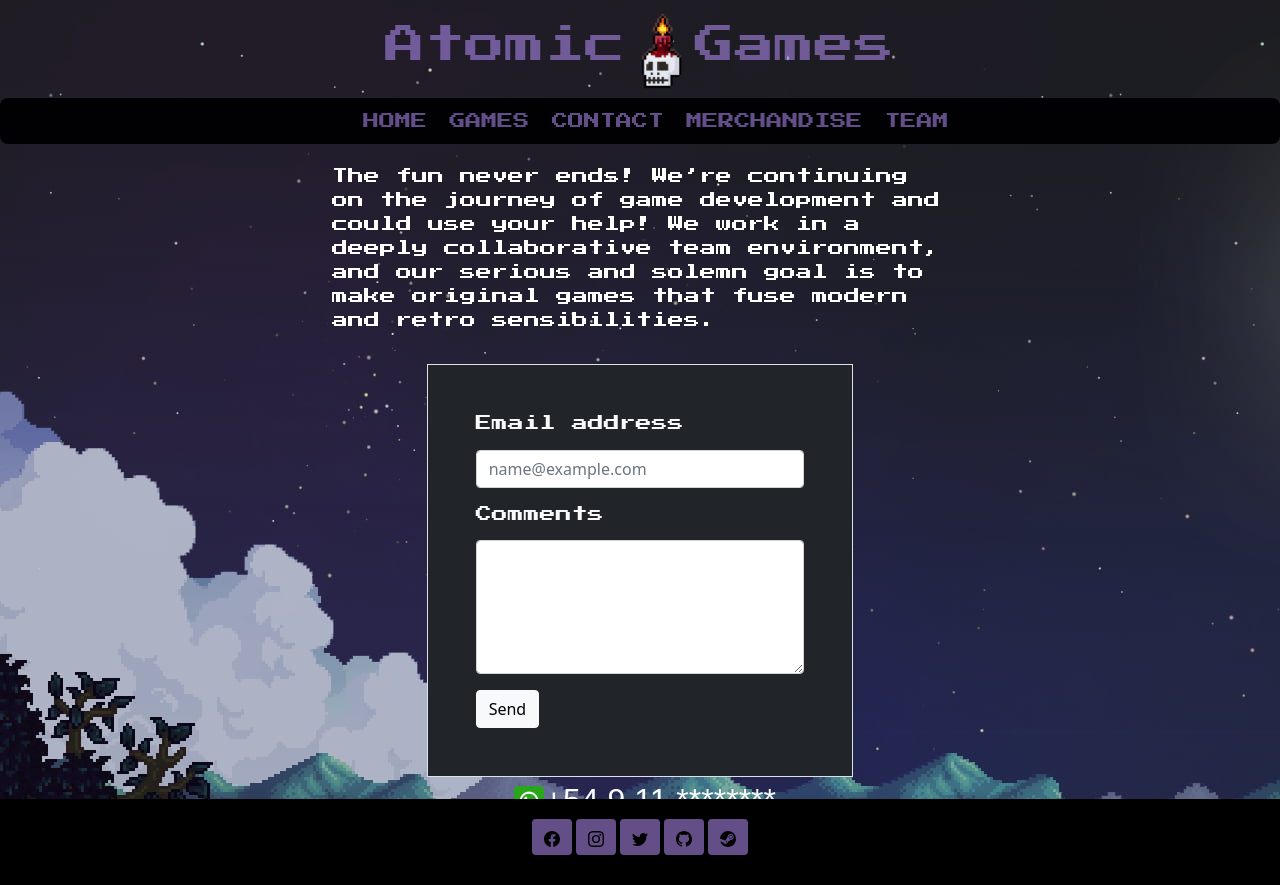
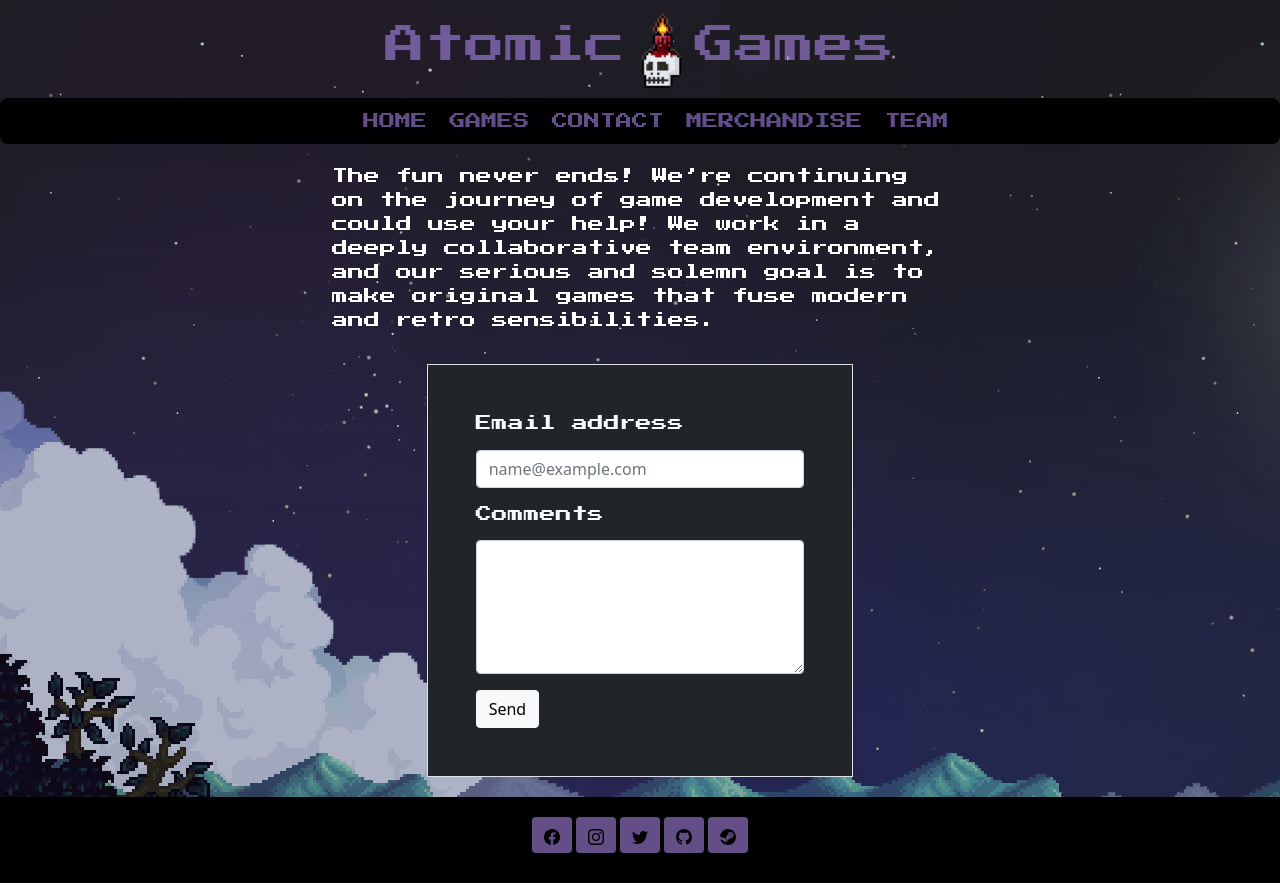
Before and after one commit to Kadavic/Desafio-github, a website: page Contact.html in a window 1280 px wide. Drawn offline with nearby package versions, Linux system fonts and the light colour scheme.

Commit message:
arreglos

```diff
--- a/Contact.html
+++ b/Contact.html
@@ -52,7 +52,7 @@
 
                     </p>
                 </div>
-                <div class="mt-3 p-5 mx-auto  col-xs12 col-sm-12 col-lg-4 bg-dark border">
+                <div class="mt-3 mb-5 p-5 mx-auto  col-xs12 col-sm-12 col-lg-4 bg-dark border">
                     <div class="mb-3 text-light">
                         <label for="exampleFormControlInput1" class="form-label"><h1 class="email">Email address</h1></label>
                         <input type="email" class="form-control" id="exampleFormControlInput1" placeholder="name@example.com">
@@ -66,12 +66,7 @@
                         <button type="button" class="btn btn-light">Send</button>
                     </div>
                 </div>
-                <div class="mt-1 col-xs12 col-sm-12 col-lg-12 text-light">
-                    <img class="whatsapp" src="./Img/whatsapp.png" width="30px" align="left">
-                    <h2>+54 9 11 ********</h2>
 
-
-                </div>
             </div>
         </main>
 
```
Also changed, not shown: Img/whatsapp.png (deleted).
